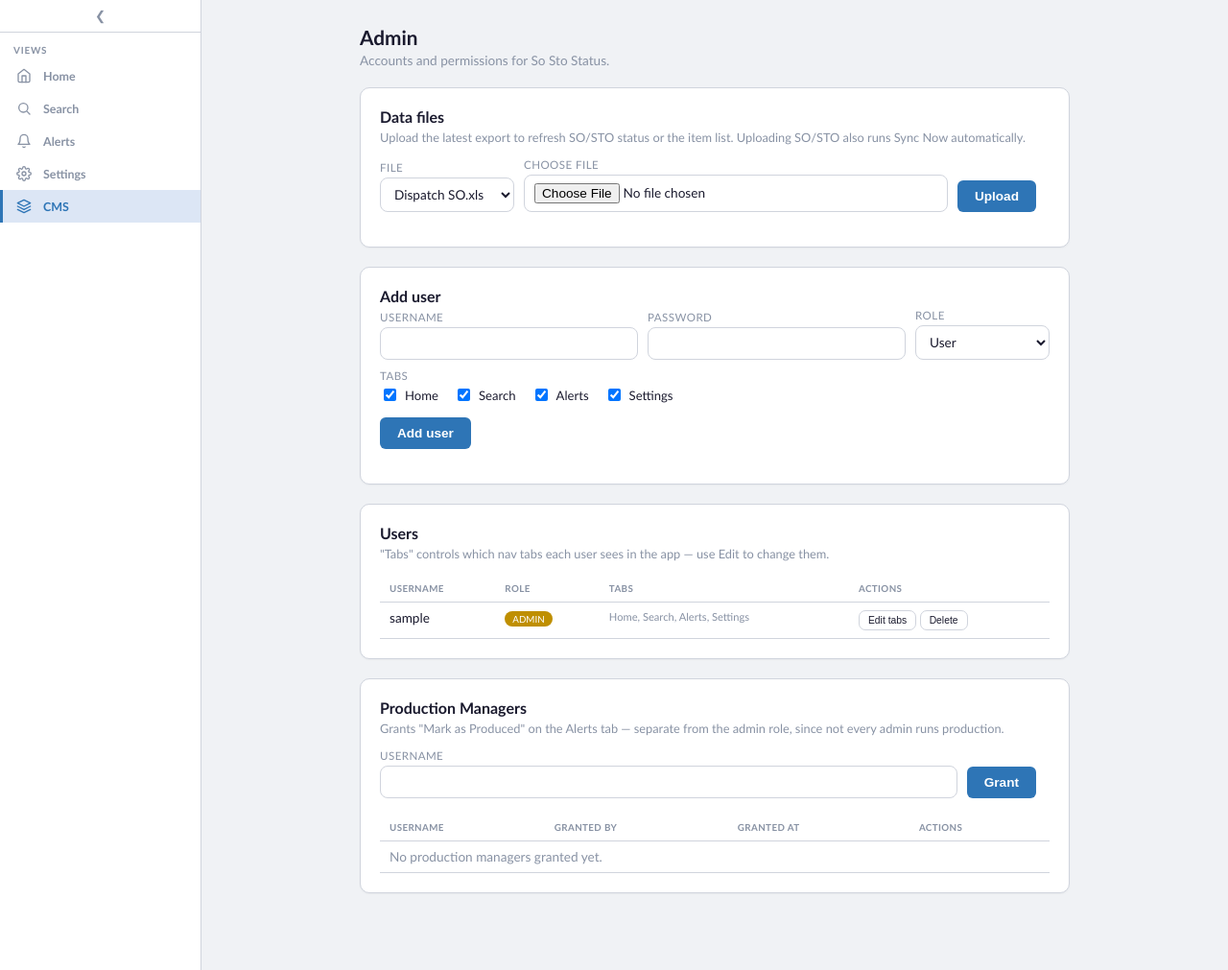
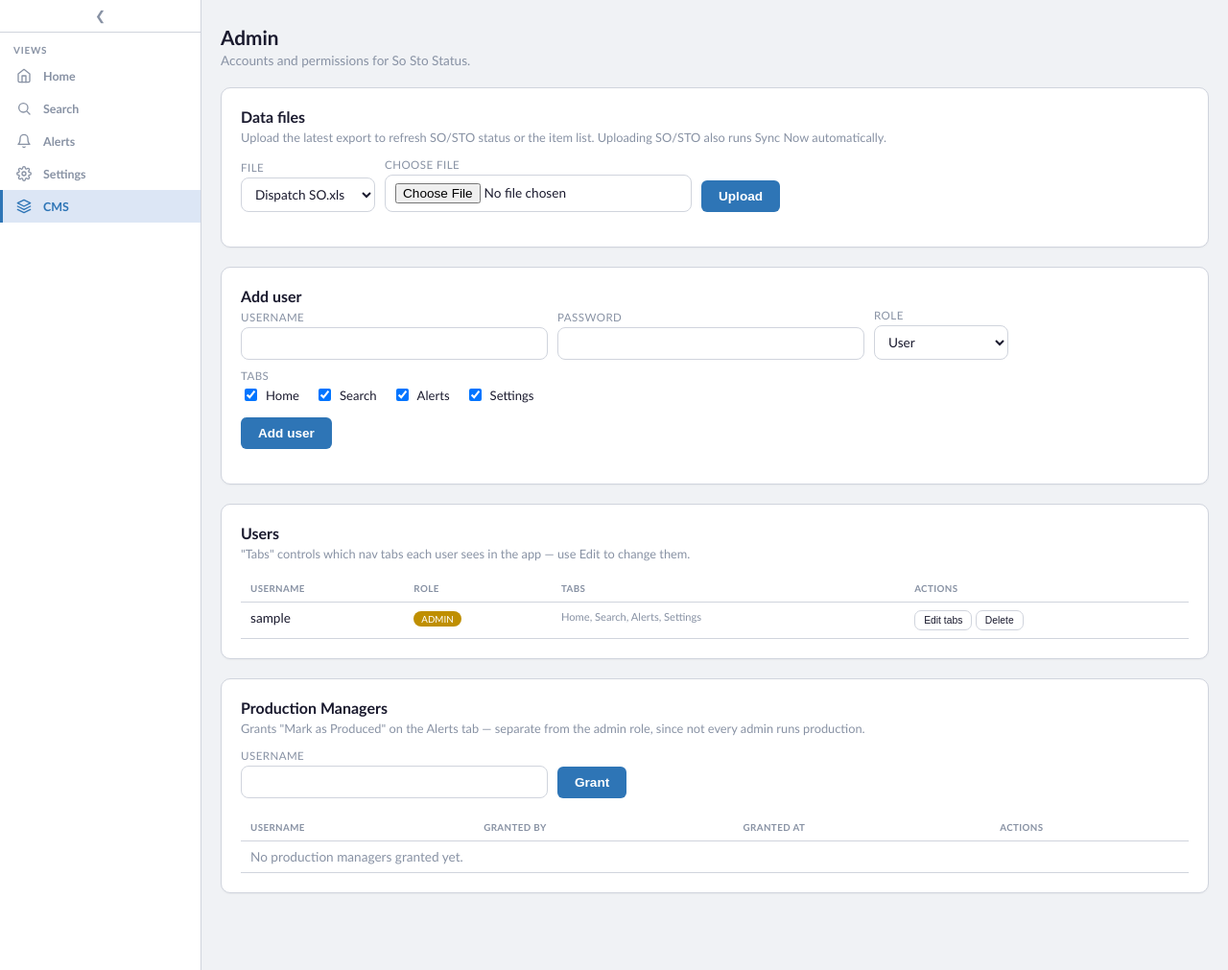
Before and after one commit to PEPSADMIN/SSS-SO-STO-Status, a Flask app: page /admin in a window 1280 px wide. Shown: the part 52-1063 px from the top of the page at 96% size. Run offline with Flask 3, Linux system fonts and the light colour scheme; the visitor is signed in with stand-in values (Sample User, id 1); data comes from the database, SQL or seed files in the repository; data that the repository does not hold is empty; parts of the project's set-up code (start-up, migrations or seed data) failed here and were passed over.

Commit message:
Make Admin/CMS content fill the screen like the rest of the app
.content was still capped at max-width:780px with margin:0 auto — a
leftover from before the admin page had a sidebar, when it was a
narrow standalone settings form. Next to the full-width Search/Home
views it now looks like a mismatched, disconnected page. Removed the
cap so panels and the users table stretch to fill the available width
like everywhere else; capped individual form fields at 320px instead so
username/password/select inputs don't stretch absurdly wide in the
process.

Co-Authored-By: Claude Sonnet 5 <noreply@anthropic.com>

```diff
--- a/templates/sss_admin.html
+++ b/templates/sss_admin.html
@@ -67,12 +67,12 @@
     html.sidebar-collapsed .side-tab { justify-content: center; padding: 10px 0; }
     html.sidebar-collapsed .side-label { display: none; }
 
-    .content { flex: 1; min-height: 0; overflow-y: auto; max-width: 780px; margin: 0 auto; padding: 26px 20px 60px; width: 100%; }
+    .content { flex: 1; min-height: 0; overflow-y: auto; padding: 26px 20px 60px; width: 100%; }
     h1 { font-size: 1.3em; margin: 0 0 4px; }
     .page-sub { color: var(--text-mut); font-size: .85em; margin: 0 0 20px; }
     .panel { background: #fff; border: 1px solid var(--border); border-radius: 10px; padding: 20px; margin-bottom: 20px; box-shadow: 0 1px 2px rgba(16,24,38,.04); }
     .panel h2, .overlay-card h2 { font-size: 1em; margin: 0 0 4px; }
-    .inline-form-field.field-full { flex-basis: 100%; }
+    .inline-form-field.field-full { flex-basis: 100%; max-width: none; }
     .overlay-card .field-spaced { margin-top: 12px; }
     .panel-sub { font-size: .8em; color: var(--text-mut); margin: 0 0 14px; }
     table { width: 100%; border-collapse: collapse; font-size: .85em; }
@@ -86,7 +86,7 @@
     .row-actions button:hover { background: var(--row-btn-hover); }
     .row-actions .danger:hover { background: var(--danger-hover-bg); border-color: var(--danger-hover-border); color: var(--danger-hover-text); }
     .inline-form { display: flex; gap: 10px; align-items: end; margin-bottom: 16px; flex-wrap: wrap; }
-    .inline-form-field { flex: 1; min-width: 140px; }
+    .inline-form-field { flex: 1; min-width: 140px; max-width: 320px; }
     .inline-form-field.role-field { flex: 0 0 120px; }
     label { display: block; font-size: .72em; color: var(--text-mut); margin-bottom: 4px; text-transform: uppercase; letter-spacing: .04em; }
     input[type=text], input[type=password], input[type=file], select {
```
